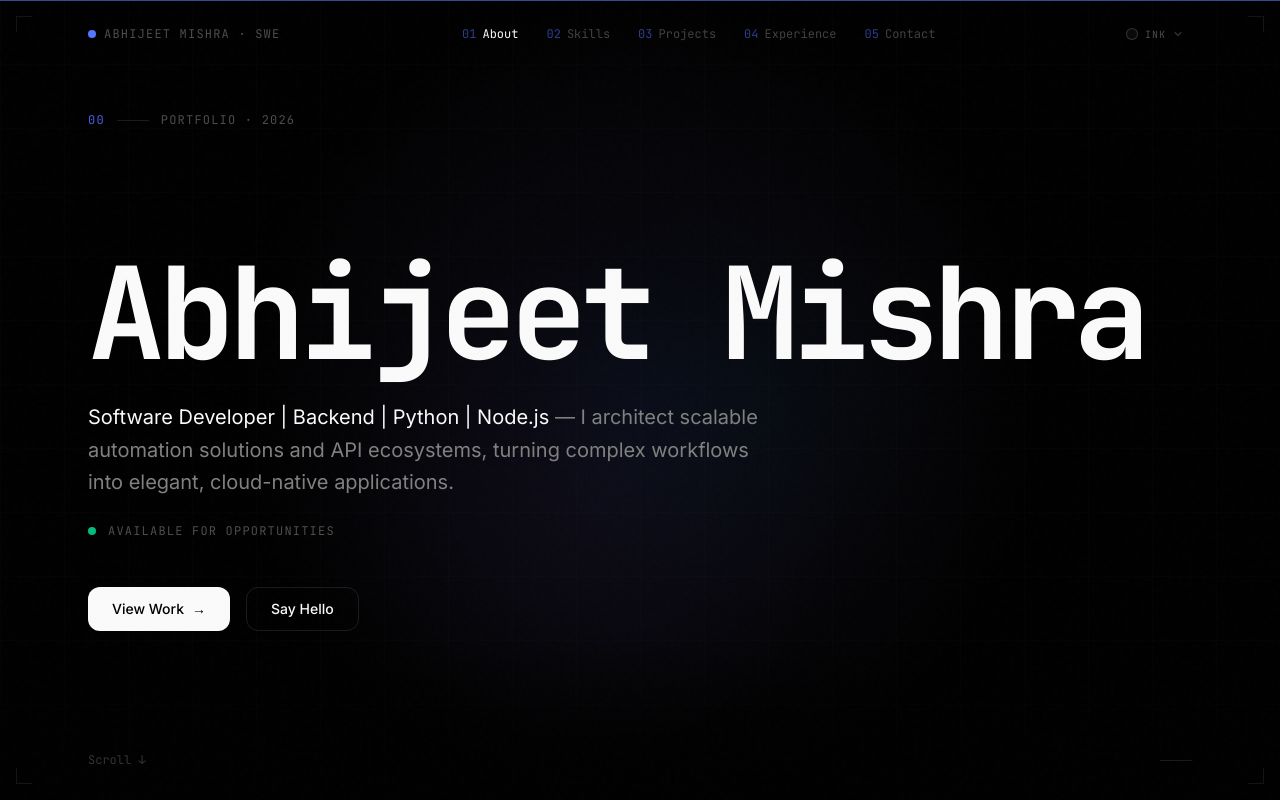
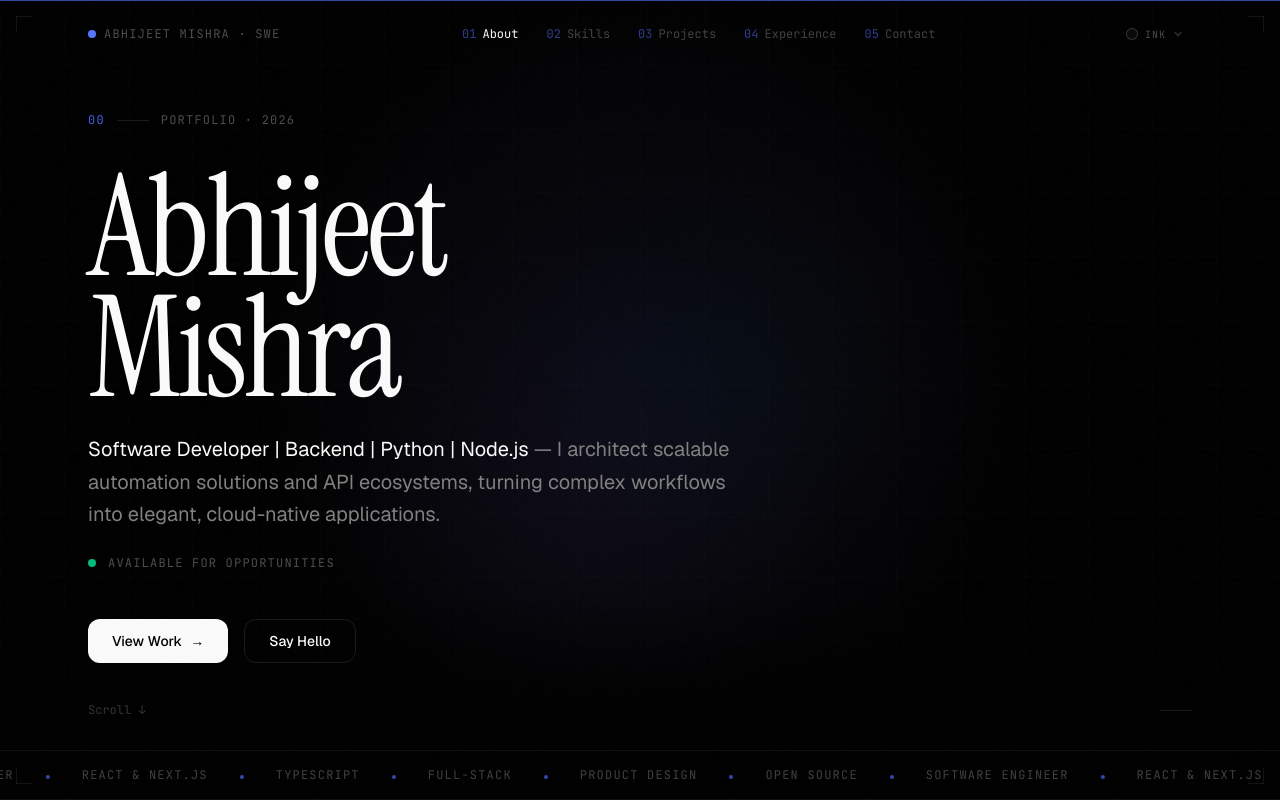
Before and after one commit to Akay24/demo-test-portfolio, a Next.js app: page / in a window 1280 px wide. Shown: the top 800 px of the page. Built offline with nearby package versions, Linux system fonts and the light colour scheme.

Commit message:
integrate Geist and Instrument Serif fonts, optimize UI typography, and refine contact link animations.

```diff
--- a/app/globals.css
+++ b/app/globals.css
@@ -10,8 +10,8 @@
   --color-foreground: var(--foreground);
   --font-sans: var(--font-sans);
   --font-mono: var(--font-geist-mono);
-  --font-heading: var(--font-sans);
-  --font-serif: 'Georgia', 'Times New Roman', serif;
+  --font-heading: var(--font-display-serif);
+  --font-serif: var(--font-display-serif);
   --animate-marquee: marquee 30s linear infinite;
   --color-sidebar-ring: var(--sidebar-ring);
   --color-sidebar-border: var(--sidebar-border);
--- a/app/layout.tsx
+++ b/app/layout.tsx
@@ -1,14 +1,22 @@
 import type { Metadata } from "next";
-import { Inter, JetBrains_Mono } from "next/font/google";
+import { Geist, Instrument_Serif, JetBrains_Mono } from "next/font/google";
+import Script from "next/script";
 import { Navigation } from "@/components/navigation";
 import { CursorGlow } from "@/components/cursor-glow";
 import { ThemeFab } from "@/components/theme-picker";
 import { themes } from "@/lib/themes";
 import "./globals.css";
 
-const inter = Inter({
+const geist = Geist({
   variable: "--font-sans",
   subsets: ["latin"],
+  display: "swap",
+});
+
+const instrumentSerif = Instrument_Serif({
+  variable: "--font-display-serif",
+  subsets: ["latin"],
+  weight: "400",
   display: "swap",
 });
 
@@ -88,11 +96,15 @@ export default function RootLayout({
   return (
     <html
       lang="en"
-      className={`${inter.variable} ${jetbrainsMono.variable} dark antialiased`}
+      className={`${geist.variable} ${instrumentSerif.variable} ${jetbrainsMono.variable} dark antialiased`}
       suppressHydrationWarning
     >
       <head>
-        <script dangerouslySetInnerHTML={{ __html: prePaintScript }} />
+        <Script
+          id="theme-prepaint"
+          strategy="beforeInteractive"
+          dangerouslySetInnerHTML={{ __html: prePaintScript }}
+        />
       </head>
       <body className="min-h-screen bg-background text-foreground">
         <CursorGlow />
--- a/components/navigation.tsx
+++ b/components/navigation.tsx
@@ -43,33 +43,39 @@ export function Navigation() {
     return () => observer.disconnect();
   }, []);
 
+  useEffect(() => {
+    const previousOverflow = document.body.style.overflow;
+    document.body.style.overflow = isMobileMenuOpen ? "hidden" : "";
+
+    return () => {
+      document.body.style.overflow = previousOverflow;
+    };
+  }, [isMobileMenuOpen]);
+
   const handleNavClick = (href: string) => {
     setIsMobileMenuOpen(false);
-    document.body.style.overflow = "";
     const el = document.querySelector(href);
     if (el) el.scrollIntoView({ behavior: "smooth" });
   };
 
   const toggleMobileMenu = () => {
-    const next = !isMobileMenuOpen;
-    setIsMobileMenuOpen(next);
-    document.body.style.overflow = next ? "hidden" : "";
+    setIsMobileMenuOpen((next) => !next);
   };
 
   return (
     <>
       {/* Scroll Progress */}
       <motion.div
-        className="fixed left-0 right-0 top-0 z-[60] h-px origin-left bg-primary/60"
+        className="fixed left-0 right-0 top-0 z-60 h-px origin-left bg-primary/60"
         style={{ scaleX }}
       />
 
       {/* Corner decorations */}
-      <div className="pointer-events-none fixed inset-0 z-[55]" aria-hidden="true">
-        <div className="absolute left-4 top-4 h-4 w-4 border-l border-t border-white/[0.08]" />
-        <div className="absolute right-4 top-4 h-4 w-4 border-r border-t border-white/[0.08]" />
-        <div className="absolute bottom-4 left-4 h-4 w-4 border-b border-l border-white/[0.08]" />
-        <div className="absolute bottom-4 right-4 h-4 w-4 border-b border-r border-white/[0.08]" />
+      <div className="pointer-events-none fixed inset-0 z-55" aria-hidden="true">
+        <div className="absolute left-4 top-4 h-4 w-4 border-l border-t border-white/8" />
+        <div className="absolute right-4 top-4 h-4 w-4 border-r border-t border-white/8" />
+        <div className="absolute bottom-4 left-4 h-4 w-4 border-b border-l border-white/8" />
+        <div className="absolute bottom-4 right-4 h-4 w-4 border-b border-r border-white/8" />
       </div>
 
       {/* Header */}
@@ -134,7 +140,7 @@ export function Navigation() {
             <span
               className={cn(
                 "block h-px w-5 bg-foreground transition-all duration-300",
-                isMobileMenuOpen && "translate-y-[5px] rotate-45"
+                isMobileMenuOpen && "translate-y-1.25 rotate-45"
               )}
             />
             <span
@@ -146,7 +152,7 @@ export function Navigation() {
             <span
               className={cn(
                 "block h-px w-5 bg-foreground transition-all duration-300",
-                isMobileMenuOpen && "-translate-y-[5px] -rotate-45"
+                isMobileMenuOpen && "-translate-y-1.25 -rotate-45"
               )}
             />
           </button>
--- a/components/sections/contact.tsx
+++ b/components/sections/contact.tsx
@@ -1,6 +1,6 @@
 "use client";
 
-import { useState, useRef, useCallback, useEffect } from "react";
+import { useState, useRef, useCallback } from "react";
 import { motion } from "framer-motion";
 import { Send, CheckCircle } from "lucide-react";
 import { siteConfig, socials } from "@/lib/data";
@@ -8,6 +8,8 @@ import { fadeInUp } from "@/lib/animations";
 import { SectionWrapper } from "@/components/section-wrapper";
 
 /* ── Scramble link text on hover ── */
+const STATIC_CHARS = new Set([" ", "+", "·", ".", "-", ",", "@"]);
+
 function ScrambleLink({
   href,
   label,
@@ -18,8 +20,7 @@ function ScrambleLink({
   external?: boolean;
 }) {
   const glyphs = "ABCDEFGHIJKLMNOPQRSTUVWXYZ0123456789";
-  const staticChars = new Set([" ", "+", "·", ".", "-", ",", "@"]);
-  const [chars, setChars] = useState(label.split(""));
+  const [chars, setChars] = useState(() => label.split(""));
   const sessionRef = useRef(0);
 
   const scramble = useCallback(() => {
@@ -29,7 +30,7 @@ function ScrambleLink({
     // Immediately scramble all
     setChars(
       finals.map((c) =>
-        staticChars.has(c)
+        STATIC_CHARS.has(c)
           ? c
           : glyphs[Math.floor(Math.random() * glyphs.length)]
       )
@@ -37,7 +38,7 @@ function ScrambleLink({
 
     // Resolve left to right
     finals.forEach((ch, idx) => {
-      if (staticChars.has(ch)) return;
+      if (STATIC_CHARS.has(ch)) return;
       setTimeout(() => {
         if (sessionRef.current !== session) return;
         let count = 0;
@@ -65,15 +66,10 @@ function ScrambleLink({
         }, 36);
       }, idx * 38);
     });
-  }, [label, glyphs, staticChars]);
+  }, [label, glyphs]);
 
   const reset = useCallback(() => {
     sessionRef.current++;
-    setChars(label.split(""));
-  }, [label]);
-
-  // Initialize on mount
-  useEffect(() => {
     setChars(label.split(""));
   }, [label]);
 
@@ -82,7 +78,7 @@ function ScrambleLink({
       href={href}
       target={external ? "_blank" : undefined}
       rel={external ? "noopener noreferrer" : undefined}
-      className="group flex items-center justify-between border-b border-white/[0.04] py-5 transition-all hover:pl-2 md:py-6"
+      className="group flex items-center justify-between border-b border-white/4 py-5 transition-all hover:pl-2 md:py-6"
       onMouseEnter={scramble}
       onMouseLeave={reset}
     >
@@ -135,7 +131,7 @@ export function Contact() {
 
       <motion.h2
         variants={fadeInUp}
-        className="mb-12 text-3xl font-semibold tracking-tight sm:text-4xl"
+        className="mb-12 font-serif text-4xl font-normal leading-none tracking-[-0.03em] sm:text-5xl md:text-6xl"
       >
         Say <em className="font-serif italic text-primary/90">hello</em>.
       </motion.h2>
@@ -143,7 +139,7 @@ export function Contact() {
       <div className="grid gap-16 md:grid-cols-2">
         {/* Social links — scramble on hover */}
         <motion.div variants={fadeInUp}>
-          <div className="border-t border-white/[0.04]">
+          <div className="border-t border-white/4">
             {socials.map((social) => (
               <ScrambleLink
                 key={social.name}
@@ -197,7 +193,7 @@ export function Contact() {
                   setFormState((s) => ({ ...s, name: e.target.value }))
                 }
                 placeholder="Your name"
-                className="h-11 w-full border-b border-white/[0.06] bg-transparent px-0 font-mono text-sm text-foreground placeholder:text-muted-foreground/30 transition-colors focus:border-primary/50 focus:outline-none"
+                className="h-11 w-full border-b border-white/6 bg-transparent px-0 font-mono text-sm text-foreground placeholder:text-muted-foreground/30 transition-colors focus:border-primary/50 focus:outline-none"
               />
             </div>
             <div>
@@ -216,7 +212,7 @@ export function Contact() {
                   setFormState((s) => ({ ...s, email: e.target.value }))
                 }
                 placeholder="you@example.com"
-                className="h-11 w-full border-b border-white/[0.06] bg-transparent px-0 font-mono text-sm text-foreground placeholder:text-muted-foreground/30 transition-colors focus:border-primary/50 focus:outline-none"
+                className="h-11 w-full border-b border-white/6 bg-transparent px-0 font-mono text-sm text-foreground placeholder:text-muted-foreground/30 transition-colors focus:border-primary/50 focus:outline-none"
               />
             </div>
           </div>
@@ -237,7 +233,7 @@ export function Contact() {
                 setFormState((s) => ({ ...s, message: e.target.value }))
               }
               placeholder="Tell me about your project..."
-              className="w-full resize-none border-b border-white/[0.06] bg-transparent px-0 py-3 font-mono text-sm text-foreground placeholder:text-muted-foreground/30 transition-colors focus:border-primary/50 focus:outline-none"
+              className="w-full resize-none border-b border-white/6 bg-transparent px-0 py-3 font-mono text-sm text-foreground placeholder:text-muted-foreground/30 transition-colors focus:border-primary/50 focus:outline-none"
             />
           </div>
 
--- a/components/sections/experience.tsx
+++ b/components/sections/experience.tsx
@@ -17,7 +17,7 @@ export function Experience() {
 
       <motion.h2
         variants={fadeInUp}
-        className="mb-12 text-3xl font-semibold tracking-tight sm:text-4xl"
+        className="mb-12 font-serif text-4xl font-normal leading-none tracking-[-0.03em] sm:text-5xl md:text-6xl"
       >
         A working <em className="font-serif italic text-primary/90">résumé</em>.
       </motion.h2>
--- a/components/sections/footer.tsx
+++ b/components/sections/footer.tsx
@@ -10,7 +10,7 @@ export function Footer() {
       initial="hidden"
       whileInView="visible"
       viewport={{ once: true }}
-      className="border-t border-white/[0.04] py-8"
+      className="border-t border-white/4 py-8"
     >
       <div className="mx-auto max-w-6xl px-6">
         <motion.div
--- a/components/sections/hero.tsx
+++ b/components/sections/hero.tsx
@@ -8,12 +8,44 @@ import { AnimatedBackground } from "@/components/animated-background";
 
 /* ── Scramble text hook ── */
 function useScrambleText(finalText: string, delay = 300) {
-  const [display, setDisplay] = useState("");
   const glyphs = "ABCDEFGHIJKLMNOPQRSTUVWXYZabcdefghijklmnopqrstuvwxyz0123456789";
-  const hasRun = useRef(false);
+  const compactText = finalText.replace(/\s+/g, "");
+  const createSeededText = useCallback(
+    () =>
+      compactText
+        .split("")
+        .map((char, index) => glyphs[(char.charCodeAt(0) + index * 13) % glyphs.length])
+        .join(""),
+    [compactText]
+  );
+  const createRandomText = useCallback(
+    () =>
+      compactText
+        .split("")
+        .map(() => glyphs[Math.floor(Math.random() * glyphs.length)])
+        .join(""),
+    [compactText]
+  );
+
+  const [display, setDisplay] = useState(() => createSeededText());
+  const timeoutRef = useRef<ReturnType<typeof setTimeout> | null>(null);
+  const intervalRef = useRef<ReturnType<typeof setInterval> | null>(null);
+
+  const clearTimers = useCallback(() => {
+    if (timeoutRef.current) {
+      clearTimeout(timeoutRef.current);
+      timeoutRef.current = null;
+    }
+    if (intervalRef.current) {
+      clearInterval(intervalRef.current);
+      intervalRef.current = null;
+    }
+  }, []);
 
   const scramble = useCallback(() => {
-    const chars = finalText.split("");
+    clearTimers();
+
+    const chars = compactText.split("");
     const queue = chars.map((ch, i) => ({
       final: ch,
       start: Math.floor(Math.random() * 15),
@@ -22,29 +54,25 @@ function useScrambleText(finalText: string, delay = 300) {
     let frame = 0;
     const maxFrame = Math.max(...queue.map((q) => q.end));
 
-    const interval = setInterval(() => {
+    setDisplay(createRandomText());
+
+    intervalRef.current = setInterval(() => {
       const output = queue
         .map((q) => {
           if (frame >= q.end) return q.final;
-          if (frame >= q.start)
-            return glyphs[Math.floor(Math.random() * glyphs.length)];
-          return "";
+          return glyphs[Math.floor(Math.random() * glyphs.length)];
         })
         .join("");
       setDisplay(output);
       frame++;
-      if (frame > maxFrame) clearInterval(interval);
+      if (frame > maxFrame) clearTimers();
     }, 30);
-
-    return () => clearInterval(interval);
-  }, [finalText, glyphs]);
+  }, [clearTimers, compactText, createRandomText]);
 
   useEffect(() => {
-    if (hasRun.current) return;
-    hasRun.current = true;
-    const timer = setTimeout(scramble, delay);
-    return () => clearTimeout(timer);
-  }, [scramble, delay]);
+    timeoutRef.current = setTimeout(scramble, delay);
+    return clearTimers;
+  }, [clearTimers, delay, scramble]);
 
   return { display, rescramble: scramble };
 }
@@ -68,7 +96,7 @@ function Ticker() {
   const repeated = [...items, ...items, ...items, ...items];
 
   return (
-    <div className="relative overflow-hidden border-y border-white/[0.06] py-4" aria-hidden="true">
+    <div className="relative overflow-hidden border-y border-white/6 py-4" aria-hidden="true">
       <div className="flex animate-marquee whitespace-nowrap">
         {repeated.map((item, i) => (
           <span
@@ -94,6 +122,7 @@ function Ticker() {
 /* ── Hero Section ── */
 export function Hero() {
   const { display: nameDisplay, rescramble } = useScrambleText(siteConfig.name, 400);
+  const nameWords = siteConfig.name.split(" ");
 
   const handleScrollTo = (id: string) => {
     const el = document.querySelector(id);
@@ -101,10 +130,10 @@ export function Hero() {
   };
 
   return (
-    <>
+    <div className="flex min-h-svh flex-col">
       <section
         id="hero"
-        className="relative flex min-h-screen flex-col justify-between overflow-hidden"
+        className="relative flex flex-1 flex-col justify-between overflow-hidden"
         aria-label="Introduction"
       >
         <AnimatedBackground />
@@ -133,22 +162,29 @@ export function Hero() {
           {/* Name — scramble effect */}
           <motion.h1
             variants={fadeInUp}
-            className="mb-6 cursor-default font-mono text-5xl font-bold tracking-tighter sm:text-7xl md:text-8xl lg:text-9xl"
+            className="mb-6 cursor-default font-serif text-[clamp(3.5rem,11vw,10rem)] font-normal leading-[0.86] tracking-[-0.03em]"
             onMouseEnter={rescramble}
             aria-label={siteConfig.name}
           >
-            {nameDisplay.split("").map((char, i) => (
-              <span
-                key={i}
-                className={
-                  char === nameDisplay[i] && i < siteConfig.name.length && char === siteConfig.name[i]
-                    ? "inline-block transition-colors duration-200"
-                    : "inline-block text-primary/70"
-                }
-              >
-                {char === " " ? "\u00A0" : char}
-              </span>
-            ))}
+            {nameWords.map((word, wordIndex) => {
+              const displayWord = nameDisplay.slice(
+                nameWords.slice(0, wordIndex).reduce((count, current) => count + current.length, 0),
+                nameWords.slice(0, wordIndex).reduce((count, current) => count + current.length, 0) + word.length
+              );
+
+              return (
+                <span key={`${word}-${wordIndex}`} className="block whitespace-nowrap">
+                  {displayWord.split("").map((char, charIndex) => (
+                    <span
+                      key={`${wordIndex}-${charIndex}`}
+                      className="inline-block transition-colors duration-200"
+                    >
+                      {char}
+                    </span>
+                  ))}
+                </span>
+              );
+            })}
           </motion.h1>
 
           {/* Role + Tagline */}
@@ -219,6 +255,6 @@ export function Hero() {
 
       {/* Ticker marquee */}
       <Ticker />
-    </>
+    </div>
   );
 }
```
Also changed, not shown: components/sections/about.tsx (+4 -4 lines), components/sections/projects.tsx (+12 -9 lines), components/sections/skills.tsx (+4 -4 lines), components/theme-picker.tsx (+43 -49 lines), 2 other files (tests, documents, lock files or other folders).
